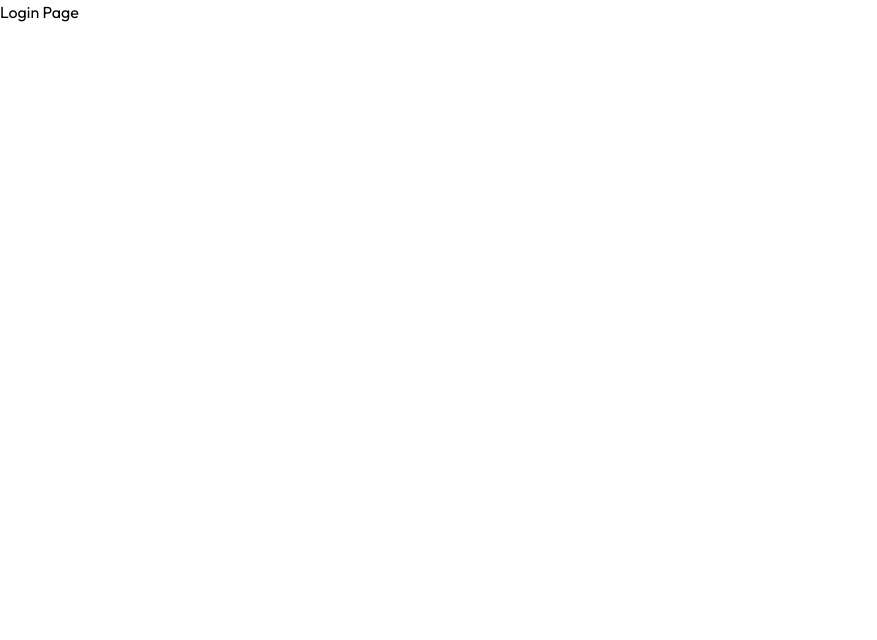
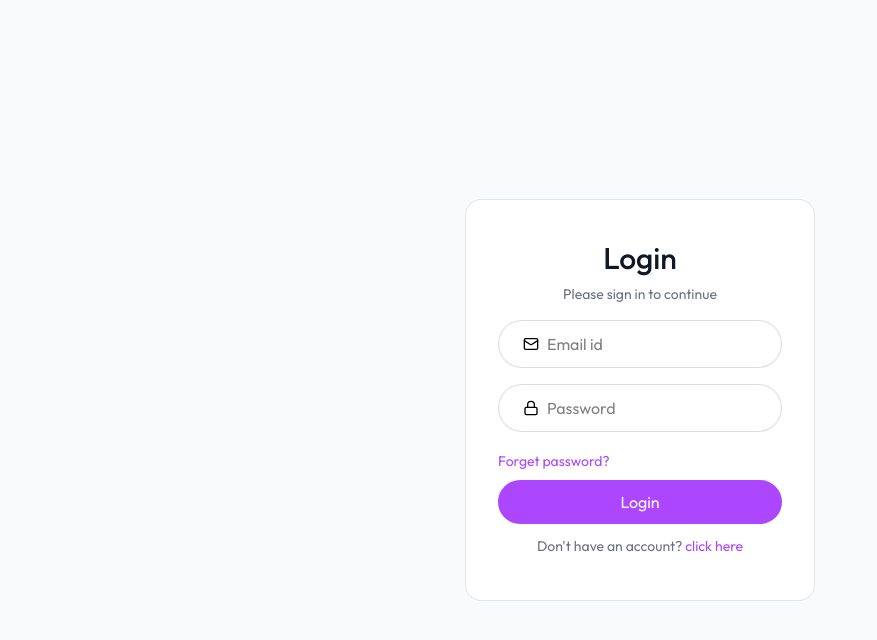
Before and after one commit to ShirleyEunice/MERN-AI-Resume-builder, a React (Vite) app in the folder client/: page /login in a window 1280 px wide. Shown: the top 640 px of the page, without its empty margins (0-877 px from the left). Built offline with nearby package versions, Linux system fonts and the light colour scheme.

Commit message:
Frontend - Designed structure of Login, Register, Dashboard

```diff
--- /dev/null
+++ b/client/src/components/Navbar.jsx
@@ -0,0 +1,26 @@
+import React from 'react'
+import { Link, useNavigate } from 'react-router-dom'
+
+const Navbar = () => {
+    const user = {name: "Aravindhan V"}
+    const navigate = useNavigate();
+
+    const logoutUser = () => {
+        navigate("/")
+    }
+  return (
+    <div className='shadow bg-white'>
+        <nav className='flex items-center justify-between max-w-7xl mx-auto px-4 py-3.5 text-slate-800 transition-all'>
+            <Link to ="/">
+            <img src="/logo.svg" alt="logo" className='h-11 w-auto' />
+            </Link>
+            <div className='flex items-center gap-4 text-sm'>
+                <p>Hi, {user?.name}</p>
+                <button onClick={logoutUser} className='bg-white hover:bg-slate-50 border border-gray-300 px-7 py-1.5 rounded-full active:scale-95 transition-all'>Logout</button>
+            </div>
+        </nav>
+    </div>
+  )
+}
+
+export default Navbar
--- a/client/src/pages/Dashboard.jsx
+++ b/client/src/pages/Dashboard.jsx
@@ -1,11 +1,75 @@
-import React from 'react'
+import React, { useEffect, useState } from 'react'
+import {FilePenLineIcon, PlusIcon, UploadCloudIcon, Trash, PencilIcon} from "lucide-react"
+import {dummyResumeData} from "../assets/assets"
 
 const Dashboard = () => {
+
+  const colors = ["#FF5733", "#33FF57", "#3357FF", "#F1C40F", "#8E44AD"];
+  const [allResumes, setAllResumes] = useState([]);
+
+  //To display dummy resumes
+  const loadAllResumes = async ()=>{
+    setAllResumes(dummyResumeData)
+  }
+
+  useEffect(()=>{
+    loadAllResumes();
+  }, [])
   return (
     <div>
-      <h1>Dashboard Page</h1>
+      <div className="max-w-7xl mx-auto px-4 py-8">
+        <p className="text-2xl font-medium mb-6 bg-linear-to-r from-slate-600 to-slate-700 bg-clip-text text-transparent sm:hidden">
+          Welcome, Aravindhan V
+        </p>
+        <div className="flex gap-4">
+          <button
+            className="w-full bg-white sm:max-w-36 h-48 flex flex-col items-center justify-center rounded-lg
+          gap-2 text-slate-600 border border-dashed border-slate-300 group hover:border-indigo-500 hover:shadow-lg transition-all duration-300 cursor-pointer"
+          >
+            <PlusIcon
+              className="size-11 transition-all duration-300 p-2.5
+            bg-linear-to-r from-indigo-300 to-indigo-500 text-white rounded-full"
+            />
+            <p className="text-sm group-hover:text-indigo-600 transition-all duration-300">
+              Create Resume
+            </p>
+          </button>
+
+          <button
+            className="w-full bg-white sm:max-w-36 h-48 flex flex-col items-center justify-center rounded-lg
+          gap-2 text-slate-600 border border-dashed border-slate-300 group hover:border-purple-500 hover:shadow-lg transition-all duration-300 cursor-pointer"
+          >
+            <UploadCloudIcon
+              className="size-11 transition-all duration-300 p-2.5
+            bg-linear-to-r from-purple-300 to-purple-500 text-white rounded-full"
+            />
+            <p className="text-sm group-hover:text-purple-600 transition-all duration-300">
+              Upload Existing
+            </p>
+          </button>
+        </div>
+
+        <hr className="border-slate-300 my-6 sm:w-[305px]"></hr>
+
+        <div className="grid grid-cols-2 sm:flex flex-wrap gap-4">
+          {allResumes.map((resume, index) => {
+            const baseColor = colors[index % colors.length];
+            return <button key={index} className='relative w-full sm:max-w-36 h-48 flex flex-col items-center
+            justify-center rounded-lg gap-2 border group hover:shadow-lg transition-all duration-300 cursor-pointer'
+            style={{background: `linear-gradient(135deg, ${baseColor}10, ${baseColor}40)`, borderColor: baseColor + '40'}}>
+              <FilePenLineIcon className='size-7 group-hover:scale-105 transition-all' style={{color: baseColor}}/>
+              <p className='text-sm group-hover:scale-105 transition-all px-2 text-center'>{resume.title}</p>
+              <p className='absolute bottom-1 text-[11px] text-slate-400 group-hover:text-slate-500 transition-all duration-300 px-2 text-center' style={{color: baseColor + '90'}}>Updated on {new Date(resume.updatedAt).toLocaleDateString()}</p>
+              <div className='absolute top-1 right-1 group-hover:flex items-center hidden'>
+                <Trash className='size-7 p-1.5 hover:bg-white/50 rounded text-slate-700 transition-colors'/>
+                <PencilIcon className='size-7 p-1.5 hover:bg-white/50 rounded text-slate-700 transition-colors'/>
+              </div>
+            </button>;
+          })}
+        </div>
+      </div>
     </div>
-  )
+  );
 }
 
 export default Dashboard
--- a/client/src/pages/Layout.jsx
+++ b/client/src/pages/Layout.jsx
@@ -1,11 +1,12 @@
 import React from 'react'
 import { Outlet } from 'react-router-dom'
+import Navbar from '../components/Navbar'
 
 const Layout = () => {
   return (
     <div>
-      <h1>Layout Page</h1>
-      <div>
+      <div className='min-h-screen bg-gray-50'>
+        <Navbar />
         <Outlet />
       </div>
     </div>
--- a/client/src/pages/Login.jsx
+++ b/client/src/pages/Login.jsx
@@ -1,11 +1,102 @@
 import React from 'react'
+import {Lock, Mail, User2Icon} from "lucide-react"
 
 const Login = () => {
+  //To access the query and redirect login and signup
+  const query = new URLSearchParams(window.location.search);
+  const urlState = query.get('state')
+  const [state, setState] = React.useState(urlState || "login")
+
+    const [formData, setFormData] = React.useState({
+        name: '',
+        email: '',
+        password: ''
+    })
+
+    const handleSubmit = async (e) => {
+        e.preventDefault()
+
+    }
+
+    const handleChange = (e) => {
+        const { name, value } = e.target
+        setFormData(prev => ({ ...prev, [name]: value }))
+    }
   return (
-    <div>
-      <h1>Login Page</h1>
+    <div className="flex items-center justify-center min-h-screen bg-gray-50">
+      <form
+        onSubmit={handleSubmit}
+        className="sm:w-[350px] w-full text-center border border-gray-300/60 rounded-2xl px-8 bg-white"
+      >
+        <h1 className="text-gray-900 text-3xl mt-10 font-medium">
+          {state === "login" ? "Login" : "Sign up"}
+        </h1>
+        <p className="text-gray-500 text-sm mt-2">Please sign in to continue</p>
+        {state !== "login" && (
+          <div className="flex items-center mt-6 w-full bg-white border border-gray-300/80 h-12 rounded-full overflow-hidden pl-6 gap-2">
+            <User2Icon size={16} className='#6B7280'/>
+            <input
+              type="text"
+              name="name"
+              placeholder="Name"
+              className="border-none outline-none ring-0"
+              value={formData.name}
+              onChange={handleChange}
+              required
+            />
+          </div>
+        )}
+        <div className="flex items-center w-full mt-4 bg-white border border-gray-300/80 h-12 rounded-full overflow-hidden pl-6 gap-2">
+          <Mail size={16} className='#6B7280'/>
+          <input
+            type="email"
+            name="email"
+            placeholder="Email id"
+            className="border-none outline-none ring-0"
+            value={formData.email}
+            onChange={handleChange}
+            required
+          />
+        </div>
+        <div className="flex items-center mt-4 w-full bg-white border border-gray-300/80 h-12 rounded-full overflow-hidden pl-6 gap-2">
+          <Lock size={16} className='#6B7280'/>
+          <input
+            type="password"
+            name="password"
+            placeholder="Password"
+            className="border-none outline-none ring-0"
+            value={formData.password}
+            onChange={handleChange}
+            required
+          />
+        </div>
+        <div className="mt-4 text-left text-purple-500">
+          <button className="text-sm" type="reset">
+            Forget password?
+          </button>
+        </div>
+        <button
+          type="submit"
+          className="mt-2 w-full h-11 rounded-full text-white bg-purple-500 hover:opacity-90 transition-opacity"
+        >
+          {state === "login" ? "Login" : "Sign up"}
+        </button>
+        <p
+          onClick={() =>
+            setState((prev) => (prev === "login" ? "register" : "login"))
+          }
+          className="text-gray-500 text-sm mt-3 mb-11"
+        >
+          {state === "login"
+            ? "Don't have an account?"
+            : "Already have an account?"}{" "}
+          <a href="#" className="text-purple-500 hover:underline">
+            click here
+          </a>
+        </p>
+      </form>
     </div>
-  )
+  );
 }
 
 export default Login
```
Also changed, not shown: client/src/components/home/Footer.jsx (+123 -26 lines).
